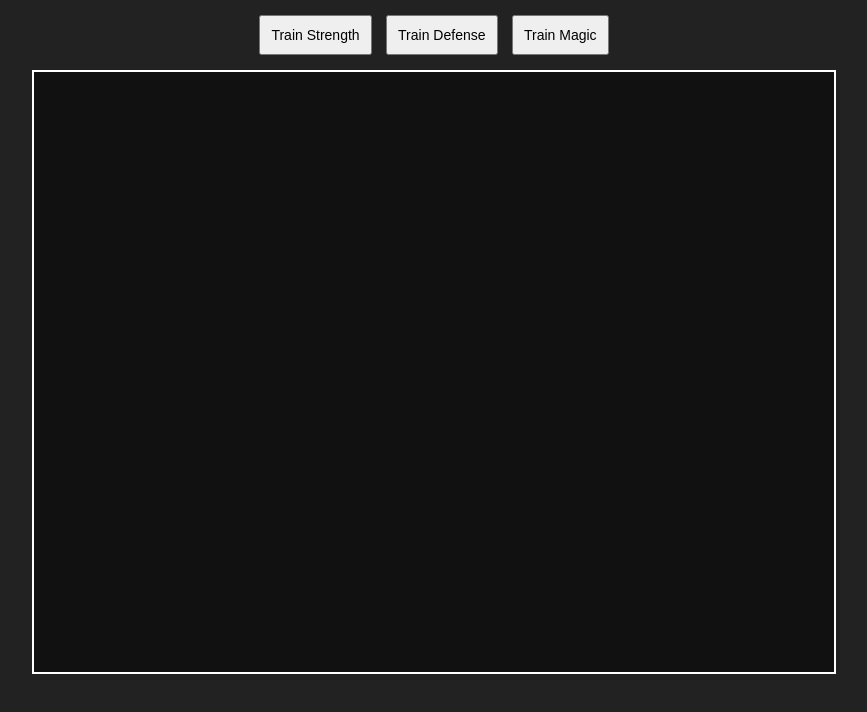
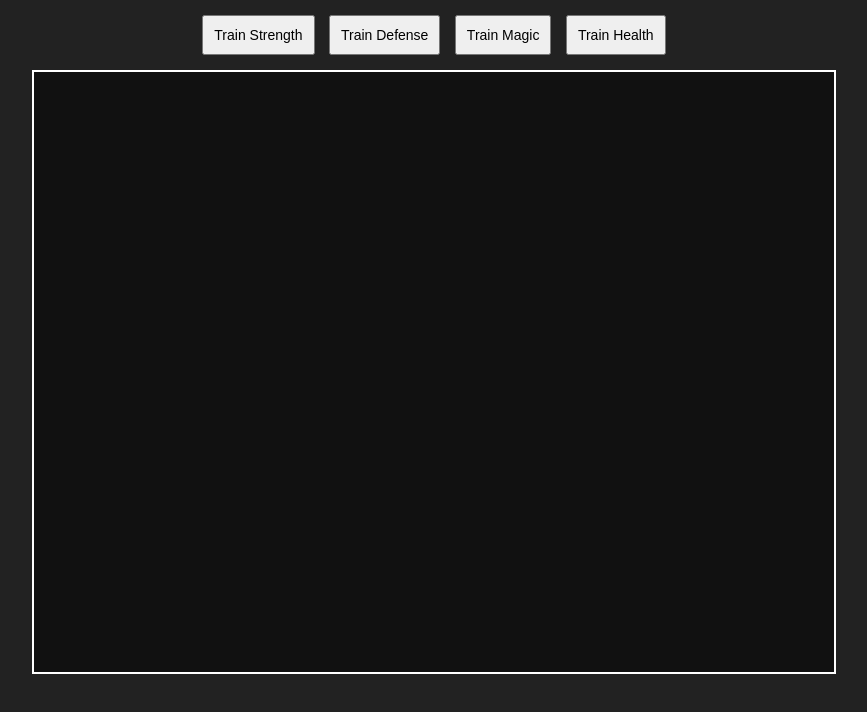
Before and after one commit to Turtle5757/multiplayer, a website: page public/index.html in a window 1280 px wide. Shown: the whole page, without its empty margins (206-1073 px from the left). Drawn offline with Linux system fonts and the light colour scheme.

Commit message:
Add button to train Health in index.html

```diff
--- a/public/index.html
+++ b/public/index.html
@@ -10,6 +10,7 @@
         <button onclick="train('strength')">Train Strength</button>
         <button onclick="train('defense')">Train Defense</button>
         <button onclick="train('magic')">Train Magic</button>
+        <button onclick="train('hp')">Train Health</button>
     </div>
     <canvas id="game" width="800" height="600"></canvas>
     <script src="game.js"></script>
```
